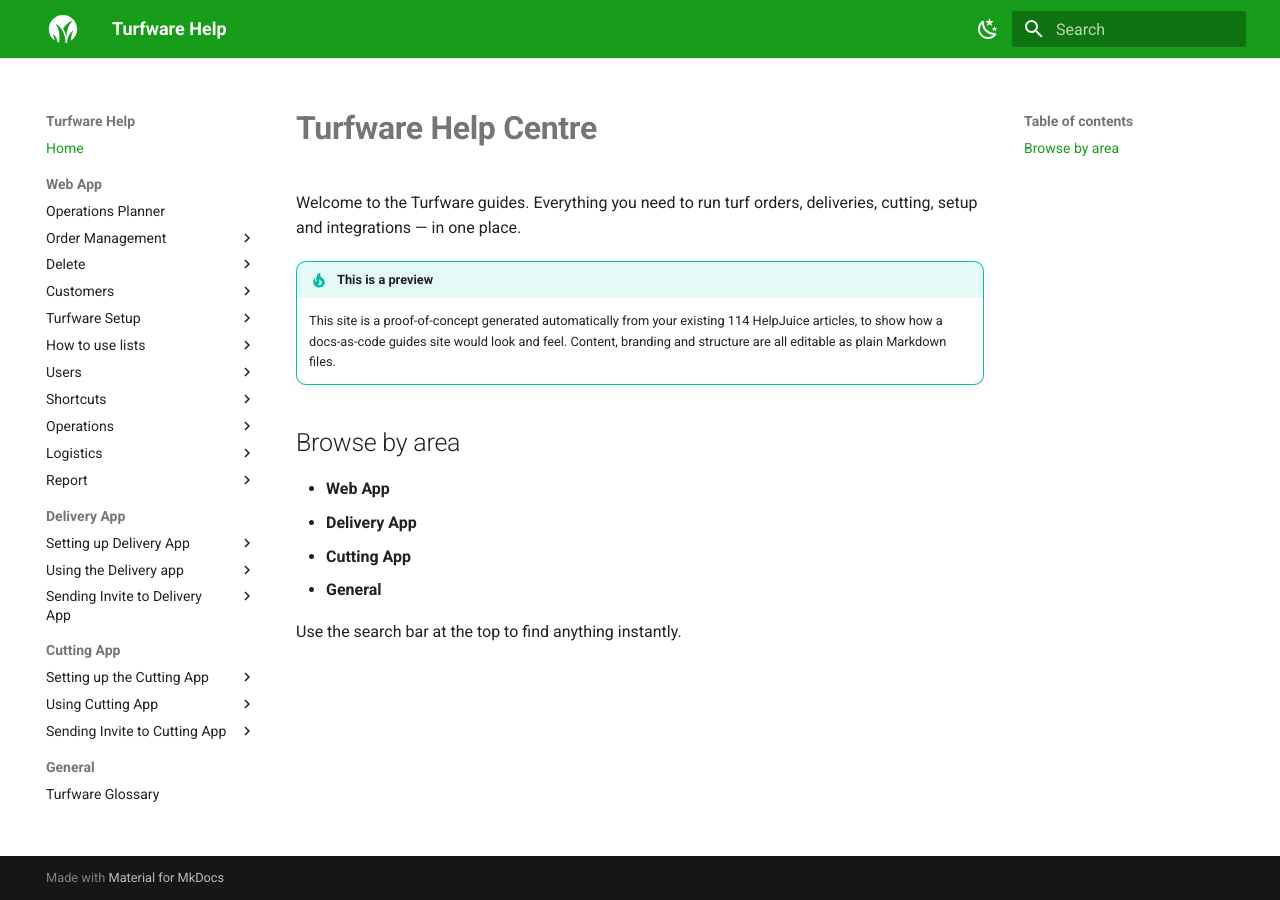
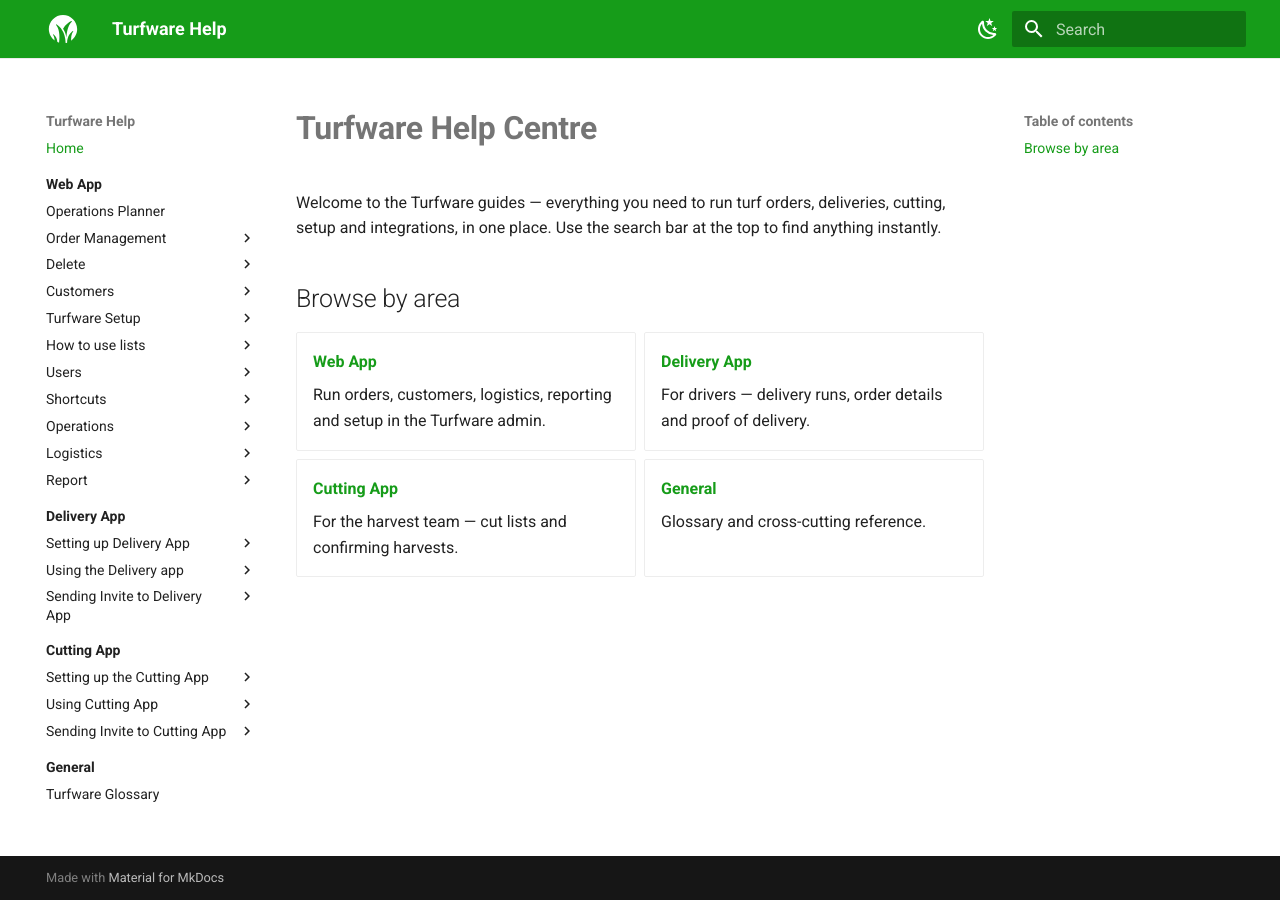
Before and after one commit to tobyh82/turfware-guides, an MkDocs documentation site: the page built from docs/index.md, in a window 1280 px wide. Built offline with MkDocs 1.6.1 and Material for MkDocs 9.7.7, drawn with Linux system fonts in a browser that asks for light colours.

Commit message:
Home page: area landing pages + card links, remove PoC note, set site_url (logo->home)
Co-Authored-By: Claude Opus 4.8 <noreply@anthropic.com>

```diff
--- a/docs/index.md
+++ b/docs/index.md
@@ -4,16 +4,26 @@ title: Turfware Help
 
 # Turfware Help Centre
 
-Welcome to the Turfware guides. Everything you need to run turf orders, deliveries, cutting, setup and integrations — in one place.
-
-!!! tip "This is a preview"
-    This site is a proof-of-concept generated automatically from your existing 114 HelpJuice articles, to show how a docs-as-code guides site would look and feel. Content, branding and structure are all editable as plain Markdown files.
+Welcome to the Turfware guides — everything you need to run turf orders, deliveries, cutting, setup and integrations, in one place. Use the search bar at the top to find anything instantly.
 
 ## Browse by area
 
-- **Web App**
-- **Delivery App**
-- **Cutting App**
-- **General**
+<div class="grid cards" markdown>
 
-Use the search bar at the top to find anything instantly.
+-   __[Web App](web-app/index.md)__
+
+    Run orders, customers, logistics, reporting and setup in the Turfware admin.
+
+-   __[Delivery App](delivery-app/index.md)__
+
+    For drivers — delivery runs, order details and proof of delivery.
+
+-   __[Cutting App](cutting-app/index.md)__
+
+    For the harvest team — cut lists and confirming harvests.
+
+-   __[General](general/index.md)__
+
+    Glossary and cross-cutting reference.
+
+</div>
--- a/mkdocs.yml
+++ b/mkdocs.yml
@@ -1,4 +1,5 @@
 site_name: Turfware Help
+site_url: https://tobyh82.github.io/turfware-guides/
 site_description: Turfware user guides — orders, delivery, cutting, setup & integrations
 docs_dir: docs
 theme:
@@ -45,6 +46,7 @@ plugins:
 nav:
   - Home: index.md
   - "Web App":
+    - web-app/index.md
     - "Operations Planner": web-app/operations-planner.md
     - "Order Management":
       - "Creating & Managing an Order": web-app/order-management/creating-and-managing-an-order.md
@@ -158,6 +160,7 @@ nav:
         - "Preparation Report": web-app/report/how-to-use-filters-on-each-report/preparation-report.md
         - "Sales Report": web-app/report/how-to-use-filters-on-each-report/sales-report.md
   - "Delivery App":
+    - delivery-app/index.md
     - "Setting up Delivery App":
       - "Android": delivery-app/setting-up-delivery-app/android.md
       - "IOS": delivery-app/setting-up-delivery-app/ios.md
@@ -188,6 +191,7 @@ nav:
     - "Sending Invite to Delivery App":
       - "Sending Invite to Delivery App": delivery-app/sending-invite-to-delivery-app/sending-invite-to-delivery-app.md
   - "Cutting App":
+    - cutting-app/index.md
     - "Setting up the Cutting App":
       - "Android": cutting-app/setting-up-the-cutting-app/android.md
       - "IOS": cutting-app/setting-up-the-cutting-app/ios.md
@@ -205,4 +209,5 @@ nav:
     - "Sending Invite to Cutting App":
       - "Sending Invite to Cutting App": cutting-app/sending-invite-to-cutting-app/sending-invite-to-cutting-app.md
   - "General":
+    - general/index.md
     - "Turfware Glossary": general/turfware-glossary.md
```
Also changed, not shown: docs/cutting-app/index.md (added, +9 -0 lines), docs/delivery-app/index.md (added, +9 -0 lines), docs/general/index.md (added, +9 -0 lines), docs/web-app/index.md (added, +31 -0 lines).
